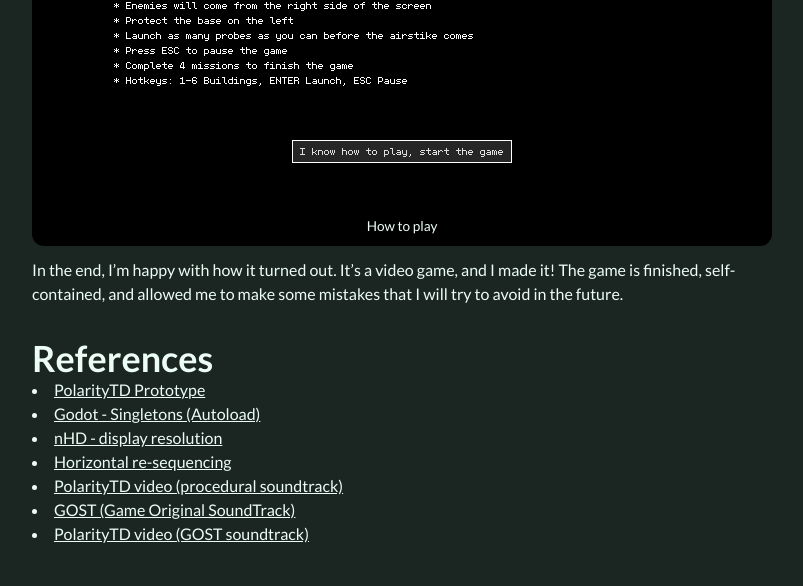
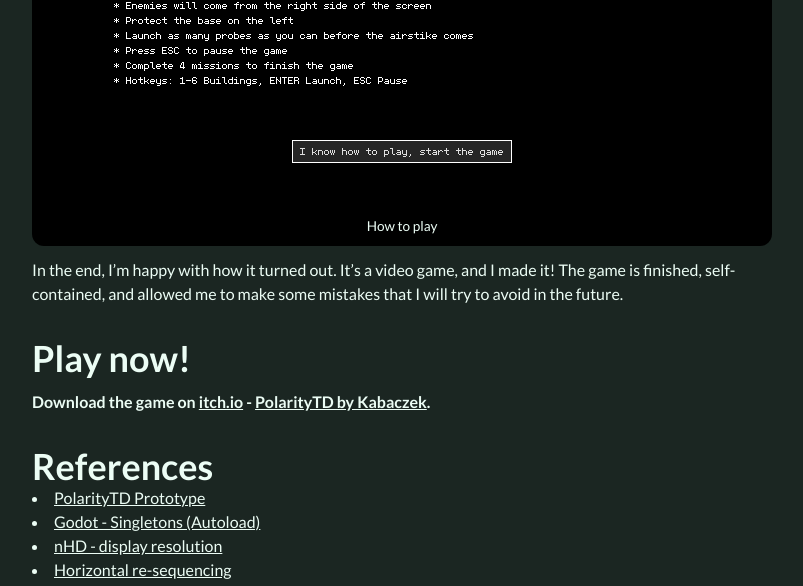
Before and after one commit to kabaczek1/kabaczek1.github.io, an Astro site: page /projects/polarity-td in a window 1280 px wide. Shown: the part 9160-9746 px from the top of the page, without its empty margins (238-1041 px from the left). Built offline with nearby package versions, Linux system fonts and the light colour scheme; Astro itself is replaced by a stand-in of ours.

Commit message:
added PolarityTD itch.io link

```diff
--- a/src/content/projects/polarity-td/index.md
+++ b/src/content/projects/polarity-td/index.md
@@ -175,6 +175,10 @@ How to play
 
 In the end, I'm happy with how it turned out. It's a video game, and I made it! The game is finished, self-contained, and allowed me to make some mistakes that I will try to avoid in the future.
 
+# Play now!
+
+**Download the game on itch.io - [PolarityTD by Kabaczek](https://kabaczek.itch.io/polaritytd).**
+
 # References
 
 - [PolarityTD Prototype](https://github.com/kabaczek1/polarity-td-prototype)
```
